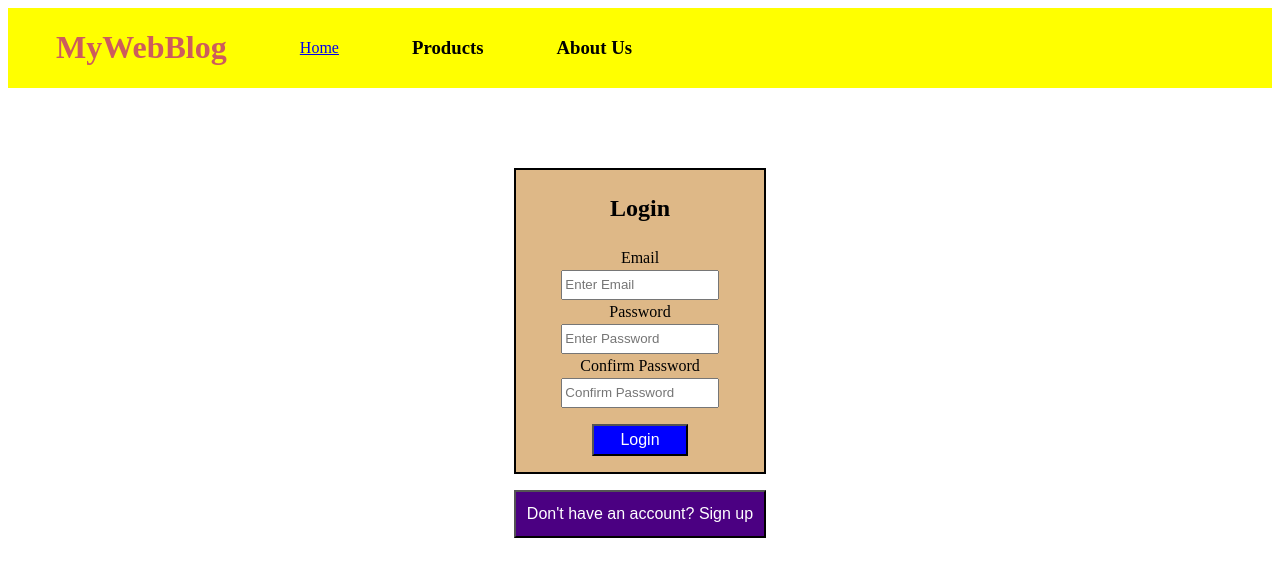
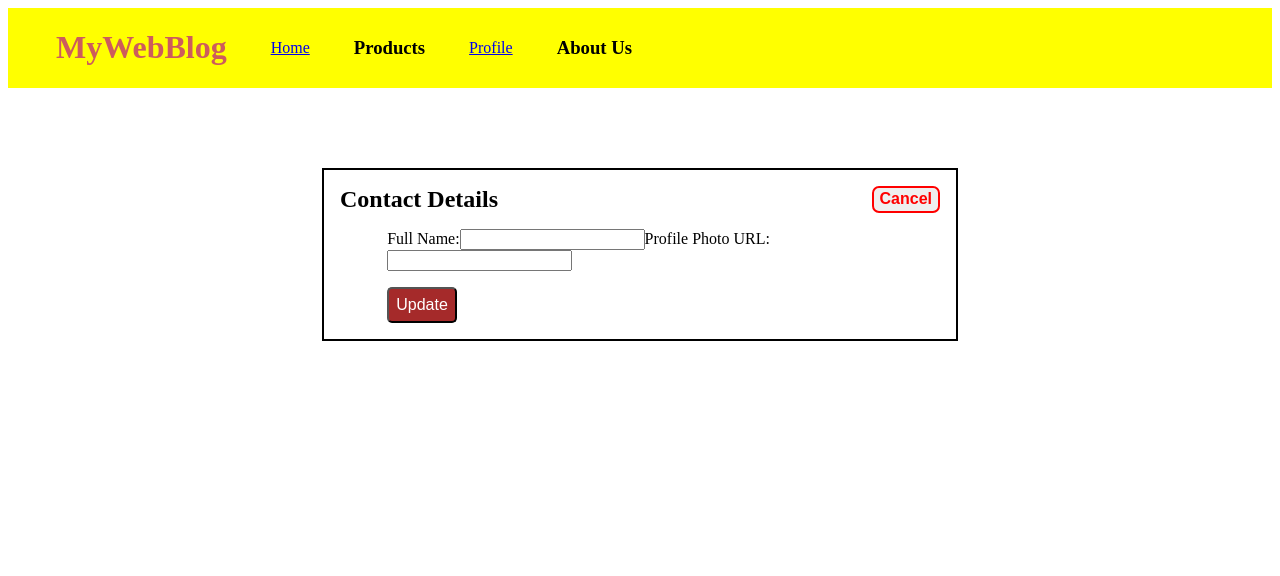
Before and after one commit to Ajay481/React-Expense-Tracker, a React (Create React App) app: page /profile in a window 1280 px wide. Shown: the top 576 px of the page. Built offline with nearby package versions, Linux system fonts and the light colour scheme.

Commit message:
Profile Added

```diff
--- a/src/App.js
+++ b/src/App.js
@@ -1,18 +1,38 @@
+import { useState } from "react";
 import { Route, Switch } from "react-router-dom";
 import { Auth } from "./component/Auth/Auth";
 import { Layout } from "./component/Layout/Layout";
 import { Home } from "./component/Pages/Home";
+import { Profile } from "./component/Pages/Profile";
+import { AuthContext } from "./component/store/AuthContext";
 
 function App() {
+  const [token, setToken] = useState(false);
+
+  const userIsLoggedIn = !!token;
+
+  const loginHandler = (token) => {
+    setToken(token);
+  };
+  const contextValue = {
+    token: token,
+    isLoggedIn: userIsLoggedIn,
+    login: loginHandler,
+  };
   return (
+    <AuthContext.Provider value={contextValue}>
       <Layout>
         <Switch>
           <Route path="/home" exact>
             <Home />
           </Route>
+          <Route path="/profile" exact>
+            <Profile />
+          </Route>
           <Auth />
         </Switch>
       </Layout>
+    </AuthContext.Provider>
   );
 }
 
--- a/src/component/Auth/Auth.js
+++ b/src/component/Auth/Auth.js
@@ -1,9 +1,11 @@
-import React, { useRef, useState } from "react";
+import React, { useContext, useRef, useState } from "react";
 import { useHistory } from "react-router-dom";
+import { AuthContext } from "../store/AuthContext";
 import classes from "./Auth.module.css";
 
 export const Auth = () => {
   const [isLogin, setIsLogin] = useState(true);
+  const authCtx = useContext(AuthContext)
 
   const history = useHistory();
 
@@ -53,7 +55,8 @@ export const Auth = () => {
           }
         })
         .then((data) => {
-          console.log(data);
+          console.log(data)
+          authCtx.login(data.idToken)
           history.replace("/home");
         })
         .catch((err) => alert(err.message));
--- a/src/component/Layout/MainNavigation.js
+++ b/src/component/Layout/MainNavigation.js
@@ -9,6 +9,7 @@ export const MainNavigation = () => {
         <h1>MyWebBlog</h1>
         <NavLink to="/home">Home</NavLink>
         <h3>Products</h3>
+        <NavLink to="/profile">Profile</NavLink>
         <h3>About Us</h3>
       </header>
     </div>
--- a/src/component/Layout/StartingPage.js
+++ b/src/component/Layout/StartingPage.js
@@ -1,6 +1,17 @@
 import React from "react";
+import { useHistory } from "react-router";
 import classes from "./StartingPage.module.css";
 
 export const StartingPage = () => {
-  return <div className={classes.welcome}>Welcome to Expense Tracker!!!</div>;
+  const history = useHistory();
+  const profileHandler = () => {
+    history.replace("/profile");
+  };
+  return (
+    <div className={classes.welcome}>
+      <div>Welcome to Expense Tracker!!!</div>
+      <span>Your Profile is Incomplete.</span>
+      <button onClick={profileHandler}>Complete Now.</button>
+    </div>
+  );
 };
--- a/src/component/Layout/StartingPage.module.css
+++ b/src/component/Layout/StartingPage.module.css
@@ -1,7 +1,16 @@
 .welcome {
-    background-color: aqua;
-    width: 50%;
-    margin: auto;
-    text-align: center;
-    font-size: xx-large;
+  display: flex;
+  width: 50%;
+  margin: auto;
+  text-align: center;
+  justify-content: space-between;
 }
+.welcome span {
+  background-color: rgb(240, 220, 194);
+  margin-left: 145px;
+}
+.welcome button {
+  color: blue;
+  border: none;
+  background-color: rgb(240, 220, 194);
+}
--- /dev/null
+++ b/src/component/Pages/Profile.js
@@ -0,0 +1,65 @@
+import React, { useContext, useRef } from "react";
+import { AuthContext } from "../store/AuthContext";
+import classes from "./Profile.module.css";
+
+export const Profile = () => {
+  const authCtx = useContext(AuthContext);
+
+  const nameInputRef = useRef("");
+  const urlInputRef = useRef("");
+
+  const updateHandler = (e) => {
+    e.preventDefault();
+
+    const enteredName = nameInputRef.current.value;
+    const enteredUrl = urlInputRef.current.value;
+    console.log(authCtx.token)
+
+    fetch(
+      "https://identitytoolkit.googleapis.com/v1/accounts:update?key=AIzaSyBlvwm2UFysqlxp549MzHN_mTVXIn57d7s",
+      {
+        method: "POST",
+        body: JSON.stringify({
+          displayName: enteredName,
+          photoUrl: enteredUrl,
+          returnSecureToken: true,
+          idToken: authCtx.token,
+        }),
+        headers: {
+          "Content-Type": "application/json",
+        },
+      }
+    )
+      .then((res) => {
+        if (res.ok) {
+          return res.json();
+        } else {
+          return res.json().then((data) => {
+            let errorMessage = "Authentication Failed";
+            throw new Error(errorMessage);
+          });
+        }
+      })
+      .then((data) => {
+        console.log(data);
+      })
+      .catch((err) => alert(err.message));
+  };
+  return (
+    <div className={classes.profile}>
+      <div className={classes.contact}>
+        <div>Contact Details</div>
+        <button>Cancel</button>
+      </div>
+      <div className={classes.inner}>
+        <label>Full Name:</label>
+        <input type="text" id="name" required ref={nameInputRef} />
+        <label>Profile Photo URL:</label>
+        <input type="url" id="profile" required ref={urlInputRef} />
+        <div>
+          <button onClick={updateHandler}>Update</button>
+        </div>
+      </div>
+    </div>
+  );
+};
--- /dev/null
+++ b/src/component/Pages/Profile.module.css
@@ -0,0 +1,44 @@
+.profile {
+  width: 50%;
+  margin: auto;
+  margin-top: 5rem;
+  border: 2px solid black;
+}
+
+.contact {
+  display: flex;
+  justify-content: space-between;
+  font-size: x-large;
+  font-weight: bold;
+  margin-top: 1rem;
+  margin-left: 1rem;
+}
+
+.contact button {
+  border: 2px solid red;
+  font-size: medium;
+  font-weight: bold;
+  border-radius: 7px;
+  color: red;
+  margin-right: 1rem;
+}
+
+.inner {
+  width: 80%;
+  margin: auto;
+  margin-top: 1rem;
+}
+.inner input {
+  width: 35%;
+  justify-content: space-between;
+}
+
+.inner button {
+  background-color: brown;
+  color: white;
+  font-size: medium;
+  margin-top: 1rem;
+  margin-bottom: 1rem;
+  border-radius: 5px;
+  padding: 7px;
+}
--- /dev/null
+++ b/src/component/store/AuthContext.js
@@ -0,0 +1,7 @@
+import React from "react";
+
+export const AuthContext = React.createContext({
+  token : "",
+  isLoggedIn : false,
+  login : (token)=>{},
+})
```
Lines whose indentation alone changed are shown as unchanged.
